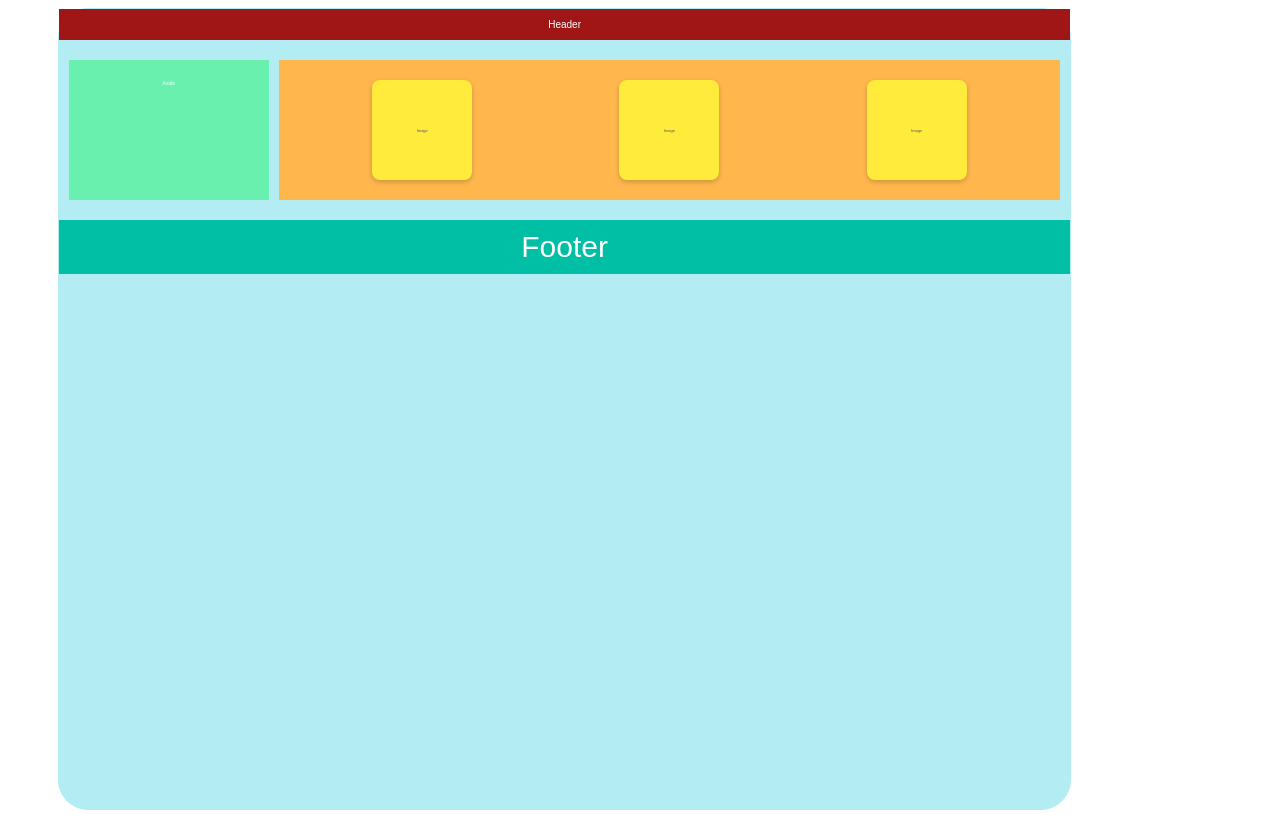
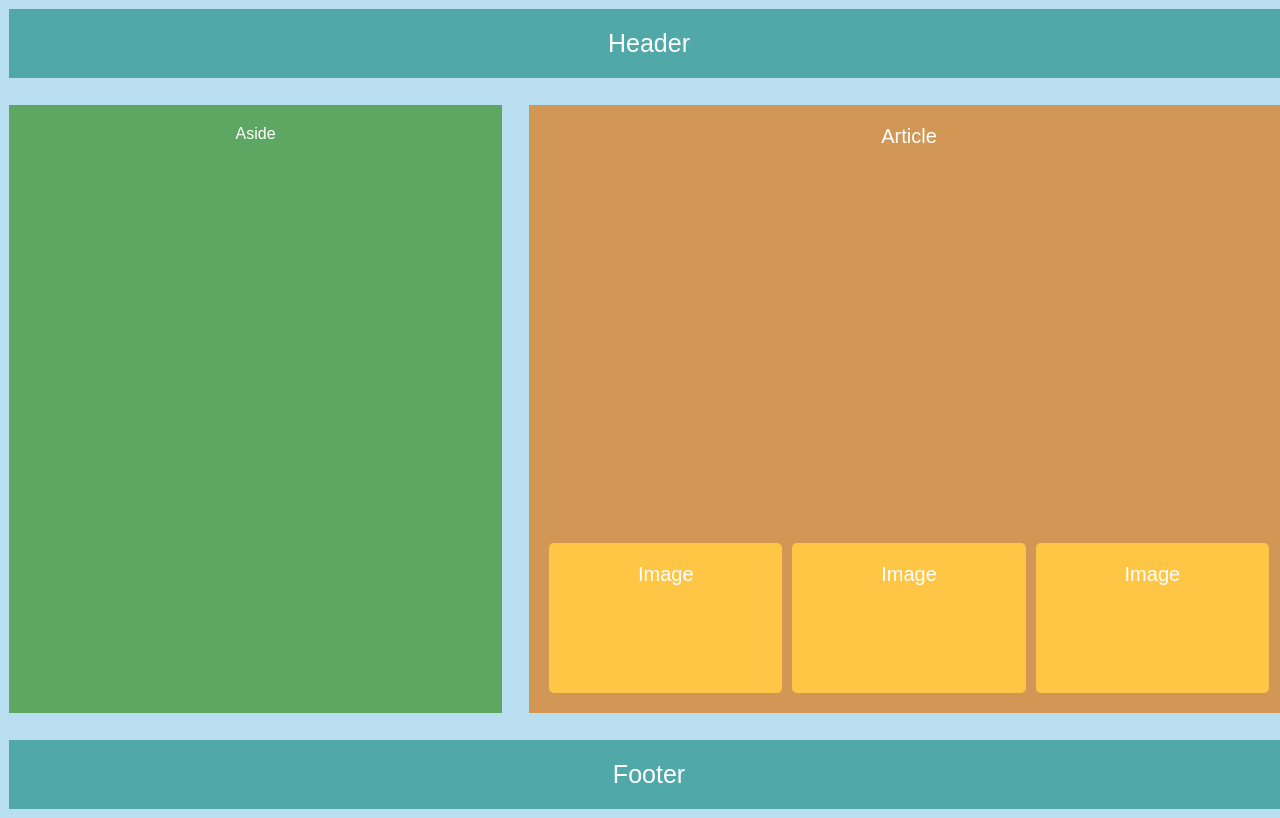
Before and after one commit to halaabushehab/Layout-task, a plain HTML site: page index3.html in a window 1280 px wide. Drawn offline with Linux system fonts and the light colour scheme.

Commit message:
Layout-task

```diff
--- a/index3.html
+++ b/index3.html
@@ -10,27 +10,22 @@
     <title>Document</title>
 </head>
 <body>
+
     <div class="main_page">
+        <header>Header</header>
+        <aside>Aside</aside>
+        <main>
+            <article>Article</article>
+            <div class="images">
+                <div>Image</div>
+                <div>Image</div>
+                <div>Image</div>
+            </div>
+        </main>
+        <footer>Footer</footer>
+    </div>
 
 
 
-
-        <div class="IMG3">
-            <div class="header">Header</div>
-            <div class="main">
-                <div class="aside">Aside</div>
-                <div class="article">
-                    <div class="image">Image</div>
-                    <div class="image">Image</div>
-                    <div class="image">Image</div>
-                </div>
-            </div>
-            <div class="footer">Footer</div>
-        </div>
-
-
-
-        </div>
-
 </body>
 </html>
--- a/style.css
+++ b/style.css
@@ -18,6 +18,7 @@
     background-color: #fff;
     padding: 10px;
     font-family: Arial, sans-serif;
+    height:  100vh;
 
   }
 
--- a/style2.css
+++ b/style2.css
@@ -1,3 +1,11 @@
+
+ body{
+  display: flex;
+  justify-content: center;
+  align-items: center;
+  background-color: rgb(189, 255, 255);
+
+ }
 
  .main {
   background-color: rgb(189, 255, 255);
--- a/style3.css
+++ b/style3.css
@@ -1,74 +1,86 @@
+
+body {
+  height: 100%;
+  width: 100%;
+  border: 1px solid rgb(185, 222, 240) ;
+  background-color: rgb(185, 222, 240);
+  font-family: Arial, sans-serif;
+
+}
+.main_page {
+  display: grid;
+  grid-template-columns:  repeat(1fr,3fr);
+  grid-template-rows: auto 1fr auto;
+  height: 100vh;
+  grid-gap: 27px;
+}
 
 
-.main_page{
-    margin: 0;
-    padding: 0;
-    font-family: Arial, sans-serif;
-    background-color: #b3ecf3;
-    width: 80%;
-    height: 100vh;
-    margin-left: 50px;
-  border: 1pX solid #b3ecf3 ;
-  border-radius:30px ;
+header {
+  background-color: #50a8a8;
+  padding: 20px;
+  text-align: center;
+  color: white;
+  font-size: 25px;
+  grid-column: 1 /span 2;
+  grid-row: 1;
+}
 
-  }
 
-  .IMG3 {
-    display: flex;
-    flex-direction: column;
-    gap: 10px;
-  }
+aside {
+  grid-column: 1;
+  grid-row: 2;
+  background-color: #5da762;
+  padding: 20px;
+  color: white;
+  text-align: center;
+}
 
-  .header  {
-    background-color: #a01616;
-    color: #fff;
-    text-align: center;
-    padding: 10px 0;
-    font-size: 10px;
-  }
 
-  .main {
-    display: flex;
-    gap: 10px;
-    padding: 10px;
-  }
+main {
+  background-color: #d29754;
+  padding: 20px;
+  display: flex;
+  flex-direction: column;
+  gap: 10px;
+  grid-column: 2;
+  grid-row: 2;
+}
 
-  .aside {
-    background-color: #69f0ae;
-    flex-grow: 1;
-    text-align: center;
-    padding: 20px;
-    color: #fff;
-    font-size: 5px;
-  }
+article {
+  text-align: center;
+  color: white;
+  font-size: 20px;
+  margin-bottom: 10px;
+}
 
-  .article {
-    background-color: #ffb74d;
-    flex-grow: 3;
-    display: flex;
-    justify-content: space-around;
-    align-items: center;
-    padding: 20px;
-  }
+.images {
+  display: flex;
+  justify-content: space-around;
+  gap: 10px;
+  margin-top: auto;
+  height:150px;
 
-  .image {
-    background-color: #ffeb3b;
-    width: 100px;
-    height: 100px;
-    display: flex;
-    justify-content: center;
-    align-items: center;
-    font-size: 4px;
-    color: #555;
-    border-radius: 8px;
-    box-shadow: 0 2px 5px rgba(0, 0, 0, 0.2);
-  }
 
-  .footer{
+}
 
-    background-color: #00bfa5;
-    color: #fff;
-    text-align: center;
-    padding: 10px 0;
-    font-size: 30px;
-  }
+.images div {
+  background-color: #ffc645;
+  padding: 20px;
+  text-align: center;
+  flex: 1;
+  color: white;
+  font-size: 20px;
+  border-radius: 5px;
+}
+
+
+footer {
+  background-color: #50a8a8;
+  padding: 20px;
+  text-align: center;
+  color: white;
+  font-size: 25px;
+  grid-column: 1 / span 2;
+  grid-row: 3;
+}
```
